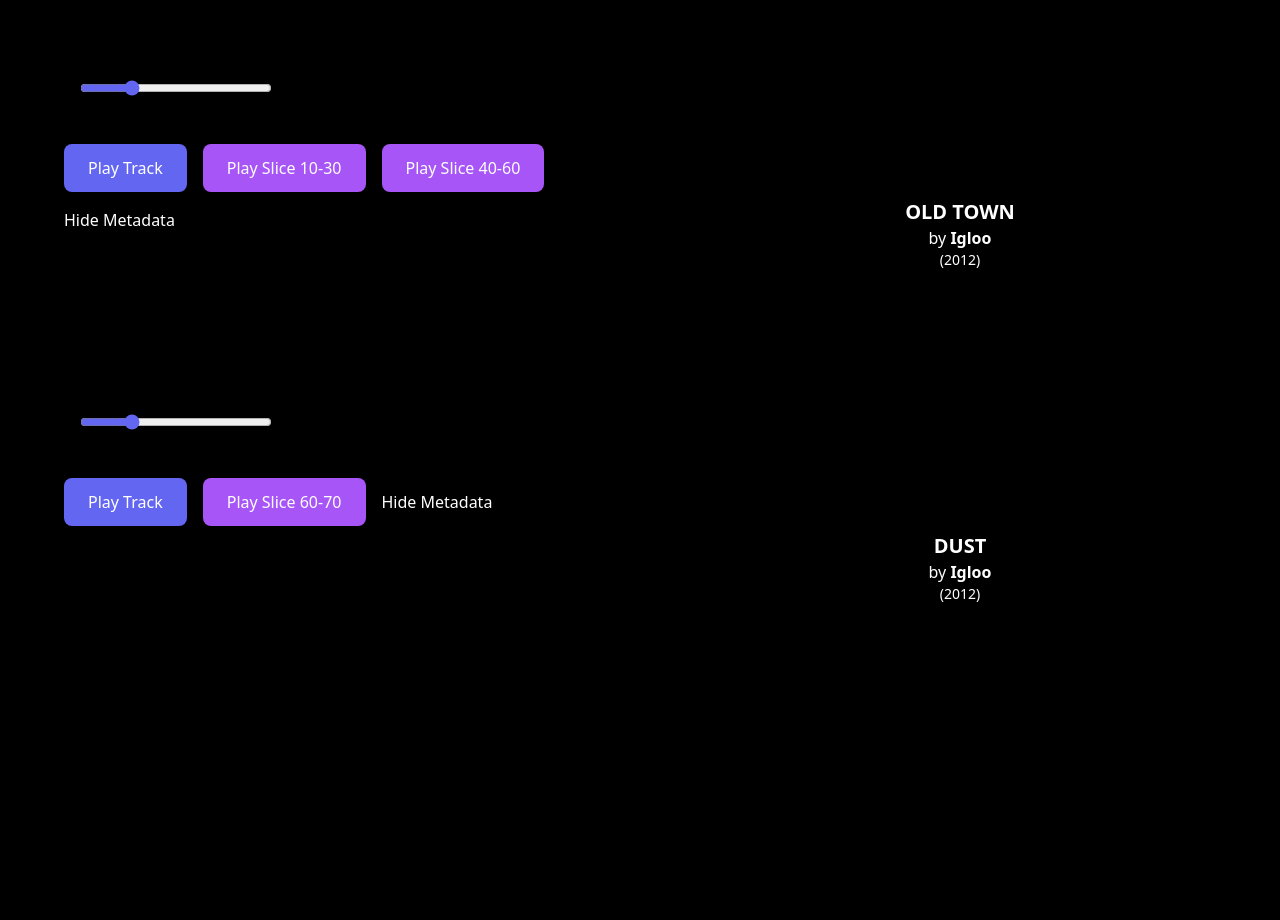
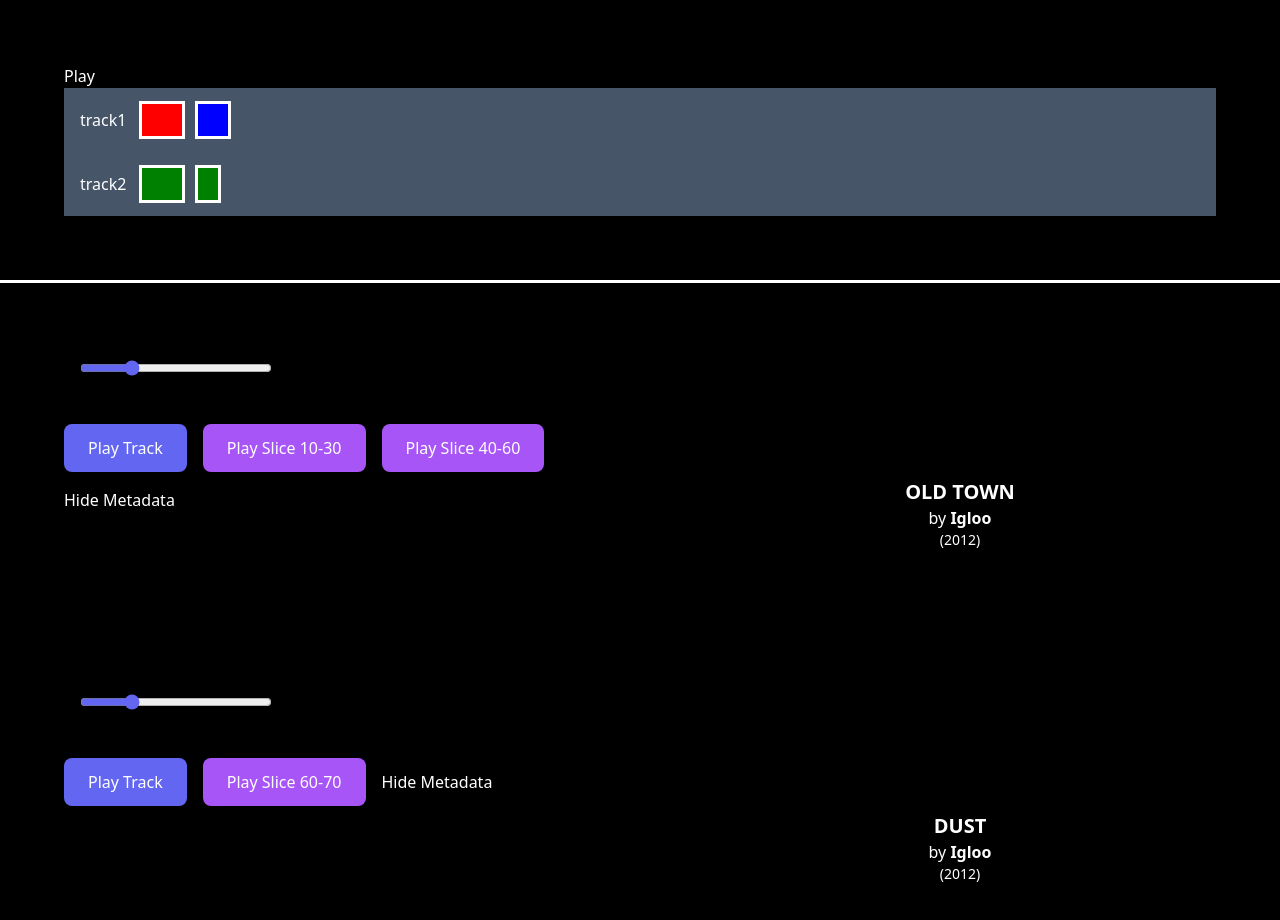
Before and after one commit to dashedstripes/sample-viz, a React (Create React App) app: page / in a window 1280 px wide. Shown: the top 920 px of the page. Before the commit the page ends 800 px from the top, so only its background shows below. Built offline with nearby package versions, Linux system fonts and the light colour scheme.

Commit message:
make basic timeline

```diff
--- a/src/App.js
+++ b/src/App.js
@@ -1,3 +1,4 @@
+import { Timeline } from "./Timeline";
 import Track from "./Track";
 
 const tracks = [
@@ -23,6 +24,7 @@ const tracks = [
 function App() {
   return (
     <div>
+      <Timeline />
       {tracks.map((track) => (
         <Track
           key={track.id}
--- /dev/null
+++ b/src/Timeline.js
@@ -0,0 +1,39 @@
+const tracks = [
+  {
+    id: "track1",
+    clips: [
+      { start: 0, end: 40, color: "red" },
+      { start: 60, end: 90, color: "blue" },
+    ],
+  },
+  {
+    id: "track2",
+    clips: [
+      { start: 0, end: 40, color: "green" },
+      { start: 60, end: 80, color: "green" },
+    ],
+  },
+];
+
+export function Timeline() {
+  return (
+    <div className="outline p-16">
+      <button>Play</button>
+      {tracks.map((track) => (
+        <div className="bg-slate-600 p-4 flex gap-4 items-center">
+          <p>{track.id}</p>
+          {track.clips.map((clip) => (
+            <div
+              key={clip.start}
+              className="outline h-8"
+              style={{
+                width: `${clip.end - clip.start}px`,
+                backgroundColor: clip.color,
+              }}
+            ></div>
+          ))}
+        </div>
+      ))}
+    </div>
+  );
+}
```
